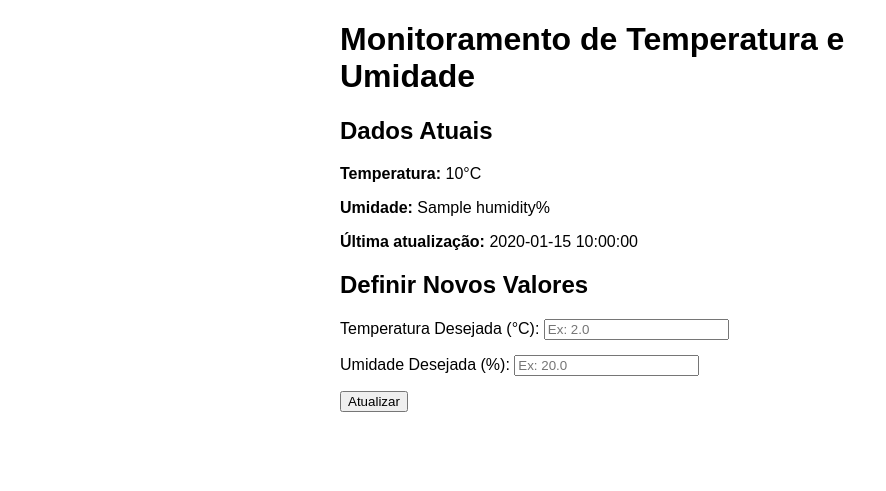
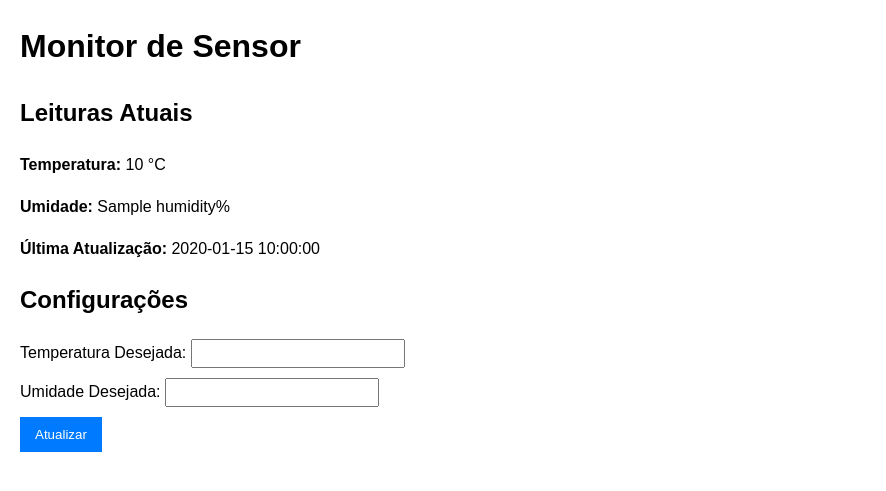
Before and after one commit to guilhermealano/project-temperature-humidity, a Flask app: page / in a window 1280 px wide. Shown: the top 491 px of the page, without its empty margins (0-886 px from the left). Run offline with Flask 3, Linux system fonts and the light colour scheme; a database or web service that is not in the repository returns one stand-in record (values such as "Sample title"); some libraries are stand-ins or nearby versions.

Commit message:
feat: front

```diff
--- a/app.py
+++ b/app.py
@@ -1,9 +1,9 @@
-from flask import Flask, render_template, request, jsonify
+from flask import Flask, render_template
 import psycopg2
 
 app = Flask(__name__)
 
-# Conexão com o banco de dados
+# Função para conectar ao banco de dados
 def connect_db():
     try:
         conn = psycopg2.connect(
@@ -17,35 +17,40 @@ def connect_db():
         print(f"Erro ao conectar ao banco de dados: {e}")
         return None
 
-# Função para buscar os dados mais recentes
+# Função para obter os dados mais recentes
 def get_latest_data():
     conn = connect_db()
     if conn:
-        with conn.cursor() as cursor:
-            cursor.execute("SELECT temperature_c, humidity, timestamp FROM sensor_data ORDER BY timestamp DESC LIMIT 1")
-            result = cursor.fetchone()
-        conn.close()
-        return result
+        try:
+            with conn.cursor() as cursor:
+                cursor.execute(
+                    "SELECT temperature_c, humidity, timestamp FROM sensor_data ORDER BY timestamp DESC LIMIT 1"
+                )
+                data = cursor.fetchone()
+                return data  # Retorna uma tupla (temperature_c, humidity, timestamp)
+        except Exception as e:
+            print(f"Erro ao consultar dados: {e}")
+        finally:
+            conn.close()
     return None
 
-# Rota principal para renderizar a página
-@app.route("/")
+@app.route('/')
 def index():
+    # Busca os dados mais recentes
     data = get_latest_data()
     if data:
         temperature, humidity, timestamp = data
+        return render_template(
+            'index.html',
+            temperature=temperature,
+            humidity=humidity,
+            timestamp=timestamp
+        )
     else:
-        temperature, humidity, timestamp = "N/A", "N/A", "N/A"
-    return render_template("index.html", temperature=temperature, humidity=humidity, timestamp=timestamp)
-
-# Rota para atualizar os valores desejados
-@app.route("/update", methods=["POST"])
-def update_desired_values():
-    global desired_temperature, desired_humidity
-    data = request.json
-    desired_temperature = data.get("temperature", desired_temperature)
-    desired_humidity = data.get("humidity", desired_humidity)
-    return jsonify({"success": True, "temperature": desired_temperature, "humidity": desired_humidity})
+        return render_template(
+            'index.html',
+            error="Nenhum dado disponível."
+        )
 
 if __name__ == "__main__":
-    app.run(debug=True, host="0.0.0.0")
+    app.run(host='0.0.0.0', port=5000)
--- /dev/null
+++ b/static/style.css
@@ -0,0 +1,23 @@
+body {
+    font-family: Arial, sans-serif;
+    margin: 20px;
+    line-height: 1.6;
+}
+form {
+    margin-top: 20px;
+}
+input {
+    margin-bottom: 10px;
+    padding: 5px;
+    width: 200px;
+}
+button {
+    padding: 10px 15px;
+    background-color: #007BFF;
+    color: white;
+    border: none;
+    cursor: pointer;
+}
+button:hover {
+    background-color: #0056b3;
+}
--- a/templates/index.html
+++ b/templates/index.html
@@ -3,68 +3,50 @@
 <head>
     <meta charset="UTF-8">
     <meta name="viewport" content="width=device-width, initial-scale=1.0">
-    <title>Monitoramento</title>
-    <style>
-        body {
-            font-family: Arial, sans-serif;
-            margin: 20px;
-        }
-        .container {
-            max-width: 600px;
-            margin: 0 auto;
-        }
-        .data {
-            margin-bottom: 20px;
-        }
-        .form-group {
-            margin-bottom: 15px;
-        }
-    </style>
+    <title>Monitor de Sensor</title>
+    <link rel="stylesheet" href="/static/style.css">
 </head>
 <body>
-    <div class="container">
-        <h1>Monitoramento de Temperatura e Umidade</h1>
-        <div class="data">
-            <h2>Dados Atuais</h2>
-            <p><strong>Temperatura:</strong> <span id="current-temperature">{{ temperature }}</span>°C</p>
-            <p><strong>Umidade:</strong> <span id="current-humidity">{{ humidity }}</span>%</p>
-            <p><strong>Última atualização:</strong> {{ timestamp }}</p>
-        </div>
-        <div class="form">
-            <h2>Definir Novos Valores</h2>
-            <div class="form-group">
-                <label for="temperature">Temperatura Desejada (°C):</label>
-                <input type="number" id="temperature" placeholder="Ex: 2.0">
-            </div>
-            <div class="form-group">
-                <label for="humidity">Umidade Desejada (%):</label>
-                <input type="number" id="humidity" placeholder="Ex: 20.0">
-            </div>
-            <button id="update-button">Atualizar</button>
-        </div>
+    <h1>Monitor de Sensor</h1>
+    <div>
+        <h2>Leituras Atuais</h2>
+        <p><strong>Temperatura:</strong> {{ temperature }} °C</p>
+        <p><strong>Umidade:</strong> {{ humidity }}%</p>
+        <p><strong>Última Atualização:</strong> {{ timestamp }}</p>
+    </div>
+    <div>
+        <h2>Configurações</h2>
+        <form id="settings-form">
+            <label for="desired_temperature">Temperatura Desejada:</label>
+            <input type="number" id="desired_temperature" name="desired_temperature" value="{{ desired_temperature }}" step="0.1">
+            <br>
+            <label for="desired_humidity">Umidade Desejada:</label>
+            <input type="number" id="desired_humidity" name="desired_humidity" value="{{ desired_humidity }}" step="0.1">
+            <br>
+            <button type="button" onclick="updateSettings()">Atualizar</button>
+        </form>
     </div>
     <script>
-        document.getElementById("update-button").addEventListener("click", () => {
-            const temperature = parseFloat(document.getElementById("temperature").value);
-            const humidity = parseFloat(document.getElementById("humidity").value);
+        function updateSettings() {
+            const desiredTemperature = document.getElementById("desired_temperature").value;
+            const desiredHumidity = document.getElementById("desired_humidity").value;
 
-            fetch("/update", {
+            fetch("/update_settings", {
                 method: "POST",
-                headers: {
-                    "Content-Type": "application/json",
-                },
-                body: JSON.stringify({ temperature, humidity }),
+                headers: { "Content-Type": "application/json" },
+                body: JSON.stringify({
+                    desired_temperature: desiredTemperature,
+                    desired_humidity: desiredHumidity
+                })
             })
-                .then(response => response.json())
-                .then(data => {
-                    if (data.success) {
-                        alert("Valores atualizados com sucesso!");
-                    } else {
-                        alert("Erro ao atualizar os valores.");
-                    }
-                })
-                .catch(err => console.error(err));
-        });
+            .then(response => response.json())
+            .then(data => {
+                alert(data.message || data.error);
+            })
+            .catch(err => {
+                console.error("Erro ao atualizar configurações:", err);
+            });
+        }
     </script>
 </body>
 </html>
```
